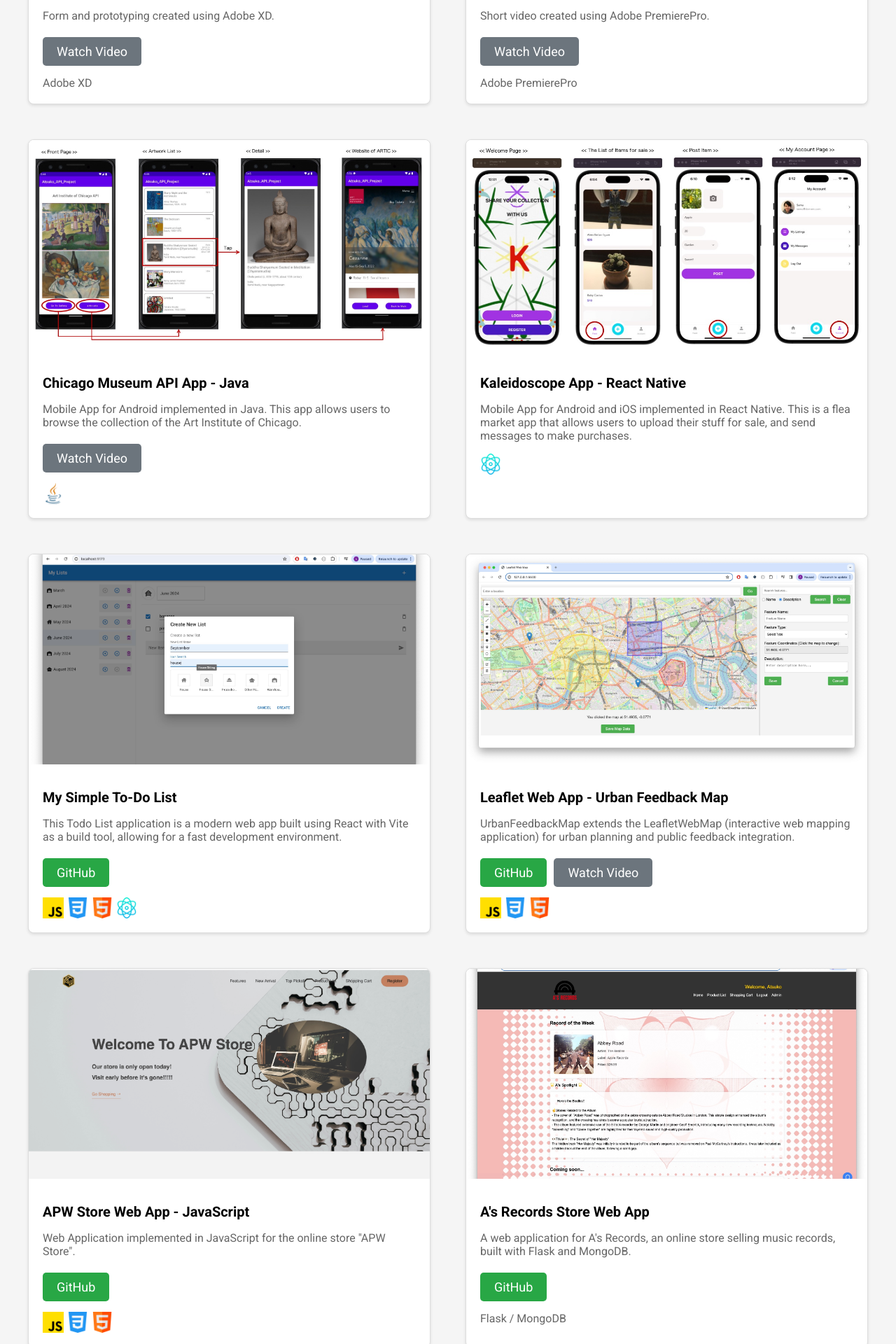
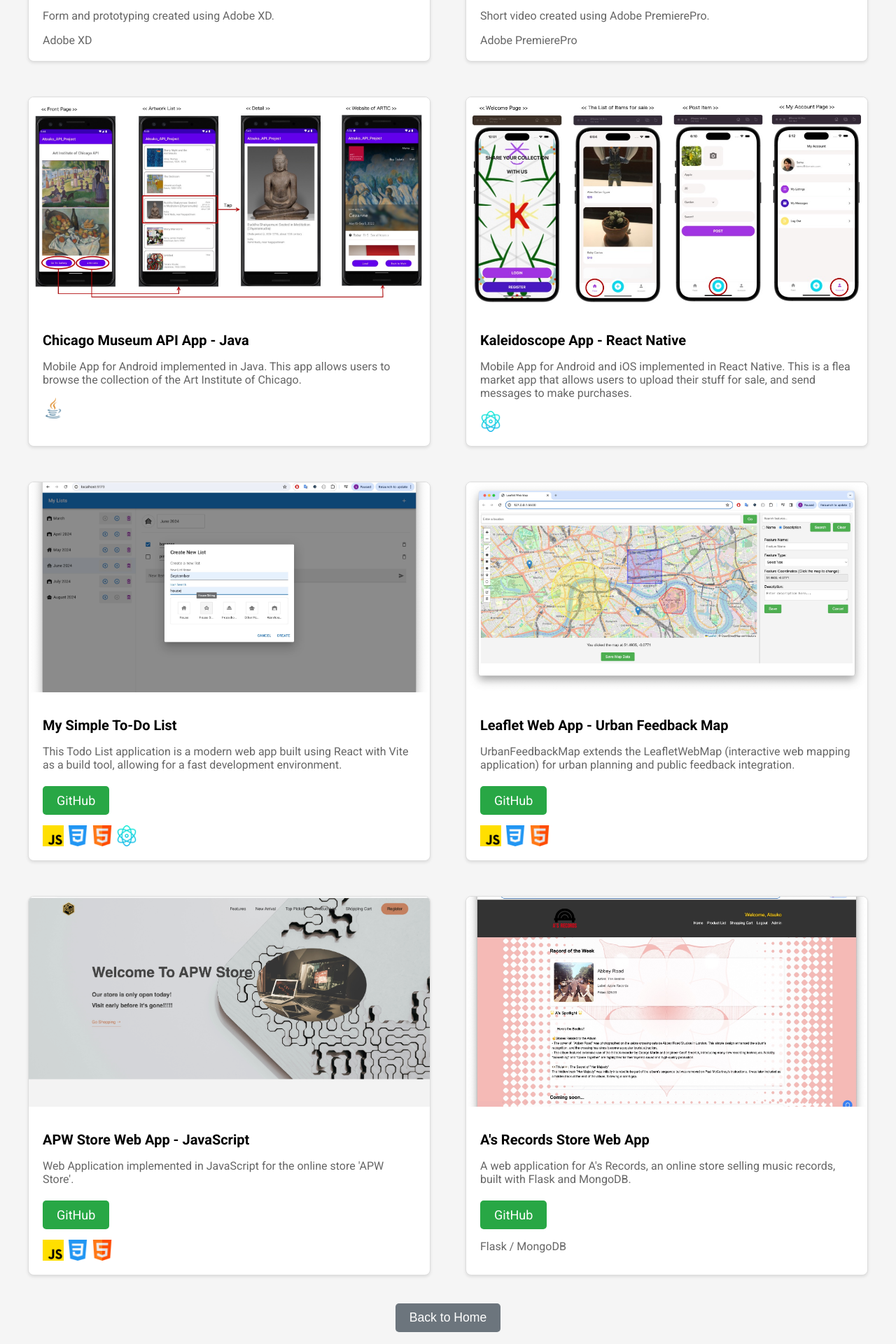
Before and after one commit to AtsukoKuwahara/AtsukoKuwahara.github.io, a React (Create React App) app: page /projects in a window 1280 px wide. Shown: the part 540-2460 px from the top of the page at 70% size. Built offline with nearby package versions, Linux system fonts and the light colour scheme.

Commit message:
Update Projects page with secure links and technology icons

```diff
--- a/src/pages/Projects.js
+++ b/src/pages/Projects.js
@@ -17,6 +17,35 @@ import jsImg from '../assets/images/js.png';
 import htmlImg from '../assets/images/html.png';
 import cssImg from '../assets/images/css.png';
 
+const ProjectCard = ({ imgSrc, title, description, videoLink, repoLink, technologies, techDescription }) => (
+  <div className="project-card">
+    <img src={imgSrc} alt={title} />
+    <div className="project-card-content">
+      <h5>{title}</h5>
+      <p>{description}</p>
+      {videoLink && (
+        <a href={videoLink} target="_blank" rel="noopener noreferrer" className="btn btn-secondary">
+          Watch Video
+        </a>
+      )}
+      {repoLink && (
+        <a href={repoLink} target="_blank" rel="noopener noreferrer" className="btn btn-dark-green">
+          GitHub
+        </a>
+      )}
+      <div className="languages">
+        {technologies.length > 0 ? (
+          technologies.map((tech, index) => (
+            <img key={index} src={tech} alt="Technology" />
+          ))
+        ) : (
+          <p>{techDescription}</p>
+        )}
+      </div>
+    </div>
+  </div>
+);
+
 function Projects() {
   const navigate = useNavigate();
   return (
@@ -24,91 +53,65 @@ function Projects() {
       <h2>My Projects</h2>
       <p>Here are some of the projects I have worked on:</p>
       <div className="projects-grid">
-        <div className="project-card">
-          <img src={adobeXdImg} alt="Adobe XD Form & Prototyping" />
-          <div className="project-card-content">
-          <h5>Adobe XD Form & Prototyping</h5>
-          <p>Form and prototyping created using Adobe XD.</p>
-          <a href="https://onedrive.live.com/embed?resid=2AB692488CD6D727%2131605&filename=screenshot%20FormAndPrototyping.mov&authkey=!AOgQuvPwcWj4WJA" target="_blank" rel="noopener noreferrer" className="btn btn-secondary">Watch Video</a>
-          <div className="languages"><p>Adobe XD</p></div>
-          </div>
-        </div>
-        <div className="project-card">
-          <img src={adobePremiereImg} alt="Adobe PremierePro short video" />
-          <div className="project-card-content">
-          <h5>Adobe PremierePro short video</h5>
-          <p>Short video created using Adobe PremierePro.</p>
-          <a href="https://onedrive.live.com/redir?resid=2AB692488CD6D727%2131420&authkey=%21ALaq-dwIrDoGjZ4&page=View&wd=target%28Projects_John%20Abbott%20College.one%7Cf24b7b04-c7d9-6c46-8fe9-b2d249b2317a%2FInfographic%2002%20-%20Adobe%20PremierePro%7C74db4eb1-7f78-904e-bc1e-1d835dc603e3%2F%29&wdorigin=703" target="_blank" rel="noopener noreferrer" className="btn btn-secondary">Watch Video</a>
-          <div className="languages"><p>Adobe PremierePro</p></div>
-          </div>
-        </div>
-        <div className="project-card">
-          <img src={chicagoMuseumAppImg} alt="Chicago Museum API App" />
-          <div className="project-card-content">
-          <h5>Chicago Museum API App - Java</h5>
-          <p>Mobile App for Android implemented in Java. This app allows users to browse the collection of the Art Institute of Chicago.</p>
-          <a href="https://onedrive.live.com/embed?resid=2AB692488CD6D727%2131607&filename=screenshot_API_app.mov&authkey=!AEKVoxR78NssKc0" target="_blank" rel="noopener noreferrer" className="btn btn-secondary">Watch Video</a>
-          <div className="languages"><img src={javaImg} alt="Java" /></div>
-          </div>
-        </div>
-        <div className="project-card">
-          <img src={kaleidoscopeAppImg} alt="Kaleidoscope App" />
-          <div className="project-card-content">
-          <h5>Kaleidoscope App - React Native</h5>
-          <p>Mobile App for Android and iOS implemented in React Native. This is a flea market app that allows users to upload their stuff for sale, and send messages to make purchases.</p>
-          <div className="languages"><img src={reactNativeImg} alt="React Native" /></div>
-          </div>
-        </div>
-        <div className="project-card">
-          <img src={todoListImg} alt="My Simple To-Do List" />
-          <div className="project-card-content">
-         <h5>My Simple To-Do List</h5>
-          <p>This Todo List application is a modern web app built using React with Vite as a build tool, allowing for a fast development environment.</p>
-          <a href="https://github.com/AtsukoKuwahara/my_simple_todos" target="_blank" rel="noopener noreferrer" className="btn btn-dark-green">GitHub</a>
-          <div className="languages">
-            <img src={jsImg} alt="JavaScript" />
-            <img src={cssImg} alt="CSS" />
-            <img src={htmlImg} alt="HTML" />
-            <img src={reactNativeImg} alt="React Native" />
-          </div>
-          </div>
-        </div>
-        <div className="project-card">
-          <img src={leafletWebAppImg} alt="Leaflet Web App" />
-          <div className="project-card-content">
-          <h5>Leaflet Web App - Urban Feedback Map</h5>
-          <p>UrbanFeedbackMap extends the LeafletWebMap (interactive web mapping application) for urban planning and public feedback integration.</p>
-          <a href="https://github.com/AtsukoKuwahara/urban_feedback_map" className="btn btn-dark-green" target="_blank" rel="noopener noreferrer">GitHub</a>
-          <a href="https://onedrive.live.com/embed?resid=2AB692488CD6D727%2131870&filename=UrbanFeedbackMap.mov&authkey=!AKH0pUCpg70odfA" target="_blank" rel="noopener noreferrer" className="btn btn-secondary">Watch Video</a>
-          <div className="languages">
-            <img src={jsImg} alt="JavaScript" />
-            <img src={cssImg} alt="CSS" />
-            <img src={htmlImg} alt="HTML" />
-          </div>
-          </div>
-        </div>
-        <div className="project-card">
-          <img src={apwStoreImg} alt="APW Store Web App" />
-          <div className="project-card-content">
-          <h5>APW Store Web App - JavaScript</h5>
-          <p>Web Application implemented in JavaScript for the online store "APW Store".</p>
-          <a href="https://github.com/AtsukoKuwahara/apw_store" target="_blank" rel="noopener noreferrer" className="btn btn-dark-green">GitHub</a>
-          <div className="languages">
-            <img src={jsImg} alt="JavaScript" />
-            <img src={cssImg} alt="CSS" />
-            <img src={htmlImg} alt="HTML" />
-          </div>
-          </div>
-        </div>
-        <div className="project-card">
-          <img src={asRecordsStoreImg} alt="A's Records Store Web App" />
-          <div className="project-card-content">
-          <h5>A's Records Store Web App</h5>
-          <p>A web application for A's Records, an online store selling music records, built with Flask and MongoDB.</p>
-          <a href="https://github.com/AtsukoKuwahara/a_records_store" target="_blank" rel="noopener noreferrer" className="btn btn-dark-green">GitHub</a>
-          <div className="languages"><p>Flask / MongoDB</p></div>
-          </div>
-        </div>
+        <ProjectCard
+          imgSrc={adobeXdImg}
+          title="Adobe XD Form & Prototyping"
+          description="Form and prototyping created using Adobe XD."
+          videoLink={process.env.REACT_APP_ONE_DRIVE_LINK_ADOBE_XD}
+          technologies={[]}
+          techDescription="Adobe XD"
+        />
+        <ProjectCard
+          imgSrc={adobePremiereImg}
+          title="Adobe PremierePro short video"
+          description="Short video created using Adobe PremierePro."
+          videoLink={process.env.REACT_APP_ONE_DRIVE_LINK_ADOBE_PREMIERE}
+          technologies={[]}
+          techDescription="Adobe PremierePro"
+        />
+        <ProjectCard
+          imgSrc={chicagoMuseumAppImg}
+          title="Chicago Museum API App - Java"
+          description="Mobile App for Android implemented in Java. This app allows users to browse the collection of the Art Institute of Chicago."
+          videoLink={process.env.REACT_APP_ONE_DRIVE_LINK_CHICAGO_MUSEUM}
+          technologies={[javaImg]}
+        />
+        <ProjectCard
+          imgSrc={kaleidoscopeAppImg}
+          title="Kaleidoscope App - React Native"
+          description="Mobile App for Android and iOS implemented in React Native. This is a flea market app that allows users to upload their stuff for sale, and send messages to make purchases."
+          technologies={[reactNativeImg]}
+        />
+        <ProjectCard
+          imgSrc={todoListImg}
+          title="My Simple To-Do List"
+          description="This Todo List application is a modern web app built using React with Vite as a build tool, allowing for a fast development environment."
+          repoLink="https://github.com/AtsukoKuwahara/my_simple_todos"
+          technologies={[jsImg, cssImg, htmlImg, reactNativeImg]}
+        />
+        <ProjectCard
+          imgSrc={leafletWebAppImg}
+          title="Leaflet Web App - Urban Feedback Map"
+          description="UrbanFeedbackMap extends the LeafletWebMap (interactive web mapping application) for urban planning and public feedback integration."
+          repoLink="https://github.com/AtsukoKuwahara/urban_feedback_map"
+          videoLink={process.env.REACT_APP_ONE_DRIVE_LINK_LEAFLET_WEB_APP}
+          technologies={[jsImg, cssImg, htmlImg]}
+        />
+        <ProjectCard
+          imgSrc={apwStoreImg}
+          title="APW Store Web App - JavaScript"
+          description="Web Application implemented in JavaScript for the online store 'APW Store'."
+          repoLink="https://github.com/AtsukoKuwahara/apw_store"
+          technologies={[jsImg, cssImg, htmlImg]}
+        />
+        <ProjectCard
+          imgSrc={asRecordsStoreImg}
+          title="A's Records Store Web App"
+          description="A web application for A's Records, an online store selling music records, built with Flask and MongoDB."
+          repoLink="https://github.com/AtsukoKuwahara/a_records_store"
+          technologies={[]}
+          techDescription="Flask / MongoDB"
+        />
       </div>
       <button className="back-to-home-btn" onClick={() => navigate('/')}>Back to Home</button>
     </div>
```
Also changed, not shown: 1 other file (tests, documents, lock files or other folders).
